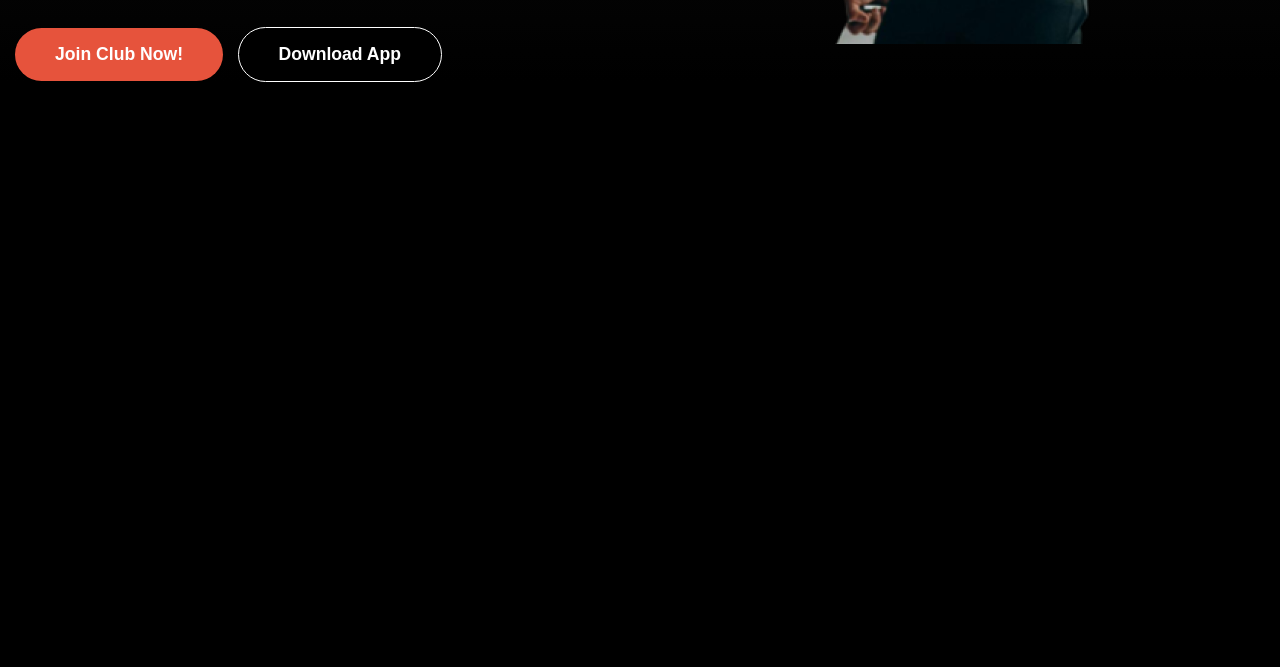
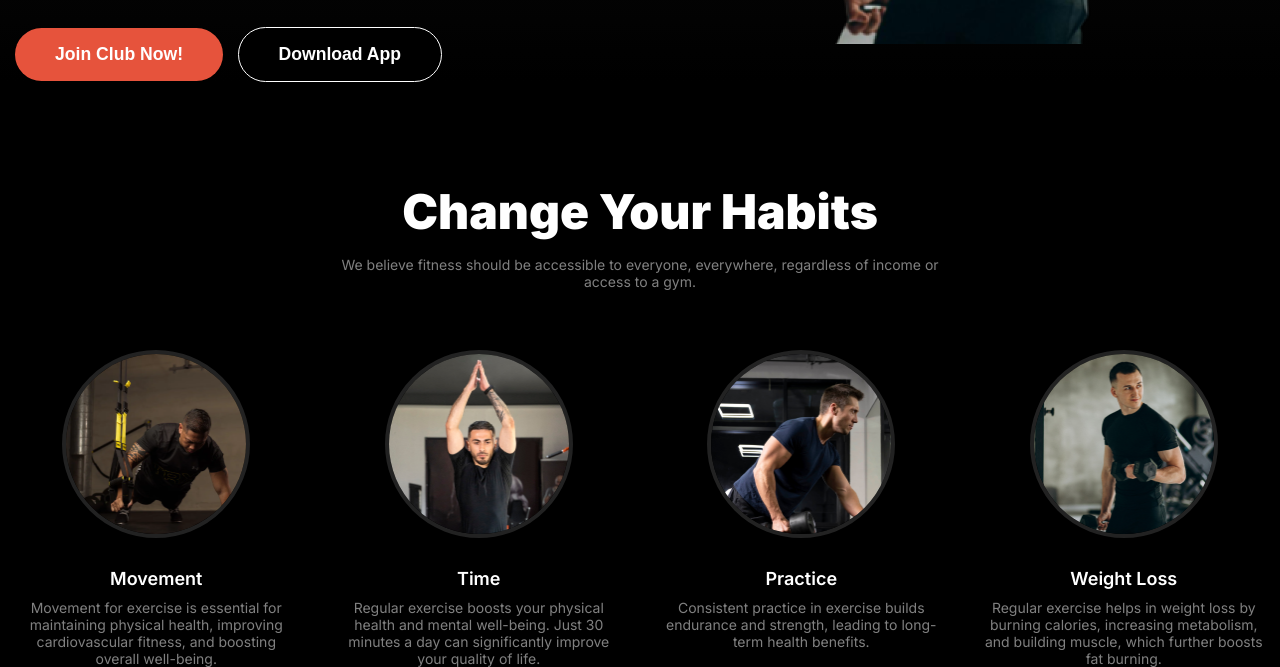
Before and after one commit to Ridoy5315/fitness-website, a plain HTML site: page index.html in a window 1280 px wide. Shown: the part 676-1343 px from the top of the page. Before the commit the page ends 800 px from the top, so only its background shows below. Drawn offline with Linux system fonts and the light colour scheme; a web font is replaced by a local one.

Commit message:
Change your habits section completed

```diff
--- a/index.html
+++ b/index.html
@@ -10,8 +10,10 @@
 </head>
 
 <body>
+     <!-- Header start -->
      <header>
           <div class="header-side">
+               <!-- nav start -->
                <nav class="navigation display-flex">
                     <h4 class="navigation-title">Fitness</h4>
                     <ul class="navigation-menu display-flex">
@@ -21,6 +23,8 @@
                          <li><a href="About">About</a></li>
                     </ul>
                </nav>
+               <!-- nav finish -->
+               <!-- banner start -->
                <div class="banner-container">
                     <div class="banner-content">
                          <div class="banner-title">
@@ -52,8 +56,47 @@
                          </div>
                     </div>
                </div>
+               <!-- banner finish -->
           </div>
      </header>
+     <!-- Header finish -->
+     <!-- main start -->
+     <main>
+          <!-- Change section -->
+          <section class="change-container">
+               <div class="change-container-title display-flex">
+                    <h3 class="change-title h3-title">Change Your Habits</h3>
+                    <p class="change-description font-style">We believe fitness should be accessible to everyone,
+                         everywhere, regardless of income or access to a gym.</p>
+               </div>
+               <div class="change-image-container">
+                    <div class="change-image-1">
+                         <img src="./images/image 3.png" alt="">
+                         <h6 class="h6-title">Movement</h6>
+                         <p class="font-style">Movement for exercise is essential for maintaining physical health, improving cardiovascular
+                              fitness, and boosting overall well-being.</p>
+                    </div>
+                    <div class="change-image-2">
+                         <img src="./images/image 2.png" alt="">
+                         <h6 class="h6-title">Time</h6>
+                         <p class="font-style">Regular exercise boosts your physical health and mental well-being. Just 30 minutes a day
+                              can significantly improve your quality of life.</p>
+                    </div>
+                    <div class="change-image-3">
+                         <img src="./images/image 4.png" alt="">
+                         <h6 class="h6-title">Practice</h6>
+                         <p class="font-style">Consistent practice in exercise builds endurance and strength, leading to long-term health
+                              benefits.</p>
+                    </div>
+                    <div class="change-image-4">
+                         <img src="./images/image 5.png" alt="">
+                         <h6 class="h6-title">Weight Loss</h6>
+                         <p class="font-style">Regular exercise helps in weight loss by burning calories, increasing metabolism, and
+                              building muscle, which further boosts fat burning.</p>
+                    </div>
+               </div>
+          </section>
+     </main>
 </body>
 
 </html>
--- a/styles/style.css
+++ b/styles/style.css
@@ -22,6 +22,26 @@ body {
      font-weight: 600;
      padding: 16px 40px;
      cursor: pointer;
+}
+
+.h3-title {
+     color: rgb(255, 255, 255);
+     font-size: 48px;
+     font-weight: 900;
+}
+
+.h6-title {
+     color: rgb(255, 255, 255);
+     font-size: 18px;
+     font-weight: 600;
+     margin: 0;
+}
+
+.font-style {
+     color: rgba(255, 255, 255, 0.5);
+     font-size: 14px;
+     font-weight: 400;
+     margin: 0;
 }
 
 /* Header styles start */
@@ -61,10 +81,12 @@ header {
      font-weight: 400;
      padding: 8px 16px;
 }
-.navigation-menu li a{
+
+.navigation-menu li a {
      text-decoration: none;
      color: white;
 }
+
 .navigation-menu li:first-child {
      border-radius: 46px;
      border: none;
@@ -83,10 +105,12 @@ header {
 .banner-content {
      padding-right: 150px;
 }
-.banner-title{
+
+.banner-title {
      margin-top: 70px;
      margin-bottom: 28px;
 }
+
 .banner-title-part1,
 .banner-title-part2,
 .banner-title-part3 {
@@ -99,11 +123,13 @@ header {
      text-align: left;
      margin: 0px;
 }
-.banner-title-shape{
+
+.banner-title-shape {
      font-family: 'Miama', sans-serif;
      font-weight: 400;
      font-size: 8.75rem;
 }
+
 .banner-description {
      color: rgba(255, 255, 255, 0.5);
      font-size: 16px;
@@ -179,3 +205,42 @@ header {
      font-size: 2rem;
      font-weight: 900;
 }
+
+/* Main part styles start */
+/* Change your habits section styles */
+.change-container {
+     max-width: 1250px;
+     margin: 0 auto;
+     margin-top: 100px;
+}
+.change-container-title {
+     flex-direction: column;
+     text-align: center;
+     margin: 0 320px 60px;
+     gap: 15px;
+}
+.change-title {
+     margin: 0;
+}
+.change-image-container{
+     display: grid;
+     grid-template-columns: repeat(4, 1fr);
+     gap: 40px;
+     text-align: center;
+}
+.change-image-container img{
+     width: 180px;
+     height: 180px;
+     border: 4px solid rgb(34, 34, 34);
+     border-radius: 50%;
+     margin-bottom: 20px;
+}
+.change-image-1,
+.change-image-2,
+.change-image-3,
+.change-image-4{
+     display: flex;
+     flex-direction: column;
+     align-items: center;
+     gap: 10px;
+}
```
